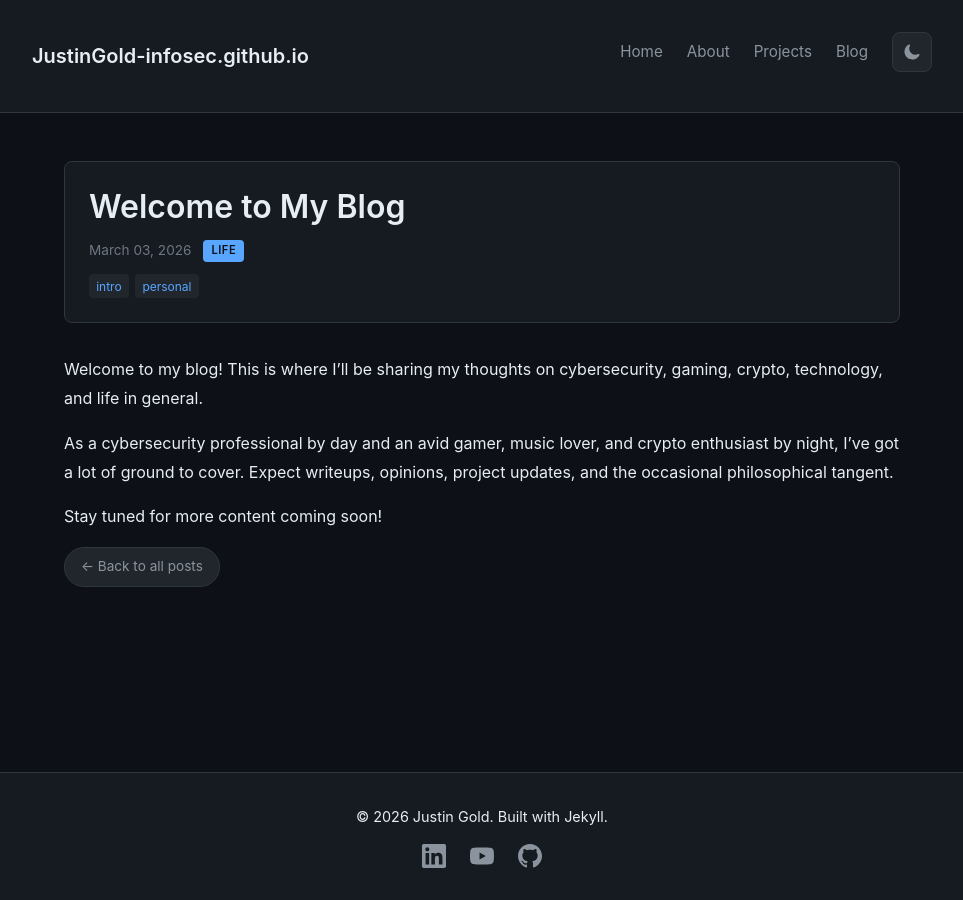
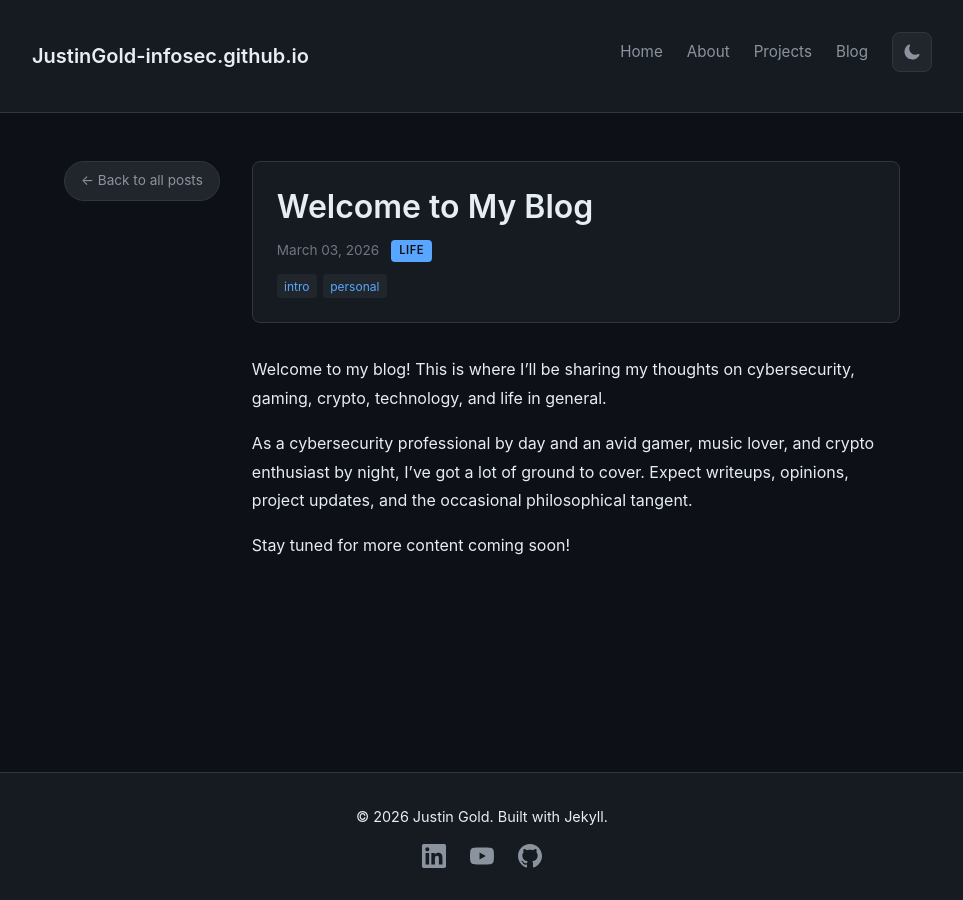
Before and after one commit to JustinGold-infosec/JustinGold-infosec.github.io, a Jekyll site: the page built from _posts/2026-03-04-welcome-to-my-blog.md, in a window 1280 px wide. Shown: the whole page, without its empty margins (158-1121 px from the left). Built offline with Jekyll 4.4.1, drawn with Linux system fonts in a browser that asks for light colours.

Commit message:
Refactor post layout to include sidebar and main content

```diff
--- a/_layouts/post.html
+++ b/_layouts/post.html
@@ -2,7 +2,12 @@
 layout: default
 ---
 
-<article>
+<div class="post-layout">
+  <aside class="post-sidebar">
+    <a href="{{ '/blog/' | relative_url }}" class="back-link-pill">← Back to all posts</a>
+  </aside>
+
+  <article class="post-main">
     <header class="post-header">
       <h1>{{ page.title }}</h1>
       <div class="post-meta">
@@ -23,7 +28,5 @@ layout: default
     <div class="post-content">
       {{ content }}
     </div>
-
-    <a href="{{ '/blog/' | relative_url }}" class="back-link-pill">← Back to all posts</a>
-  </footer>
   </article>
+</div>
```
Lines whose indentation alone changed are shown as unchanged.
